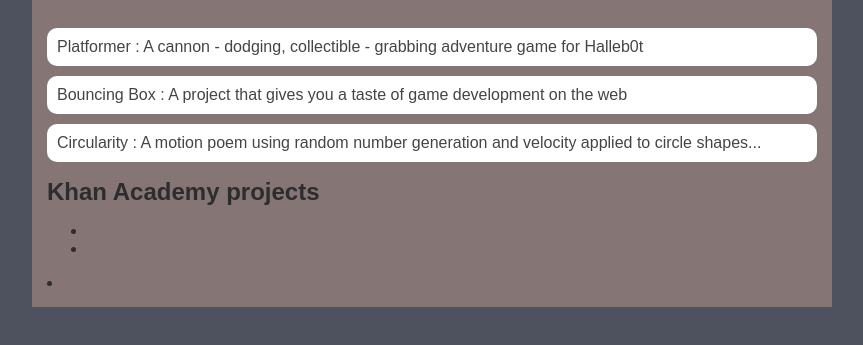
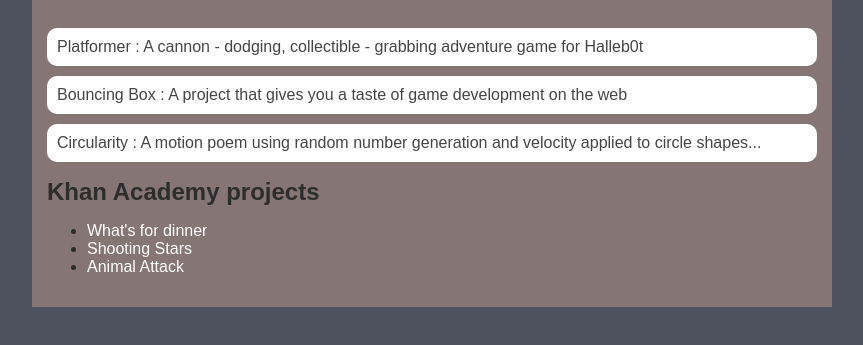
Before and after one commit to dashelstroud/dashelstroud.github.io, a plain HTML site: page portfolio.html in a window 1280 px wide. Shown: the part 91-436 px from the top of the page, without its empty margins (208-1071 px from the left). Drawn offline with Linux system fonts and the light colour scheme.

Commit message:
Fixed the Portfolio

```diff
--- a/portfolio.html
+++ b/portfolio.html
@@ -28,9 +28,10 @@
                     </ul>
                     <h2> Khan Academy projects</h2>
                     <ul id = "portolio">
-                        <li></li><a href = "Whats For Dinner"</a></a><li></li>
-                    </ul> <li></li>
-            </ul>
+                        <li> <a href = "https://www.khanacademy.org/computer-programming/spin-off-of-project-whats-for-dinner/6548701282353152">What's for dinner</a></li>
+                        <li> <a href = "https://www.khanacademy.org/computer-programming/spin-off-of-project-shooting-star/6084585115664384">Shooting Stars</a></li>
+                        <li> <a href = "https://www.khanacademy.org/computer-programming/spin-off-of-project-amnimal-attack-the-animal-on-screen-is-a-lion-and-not-a-sunflower-i-swear/5250265144672256">Animal Attack</a></li>
+                   </ul>
                  </div>
 
             </main>
```
